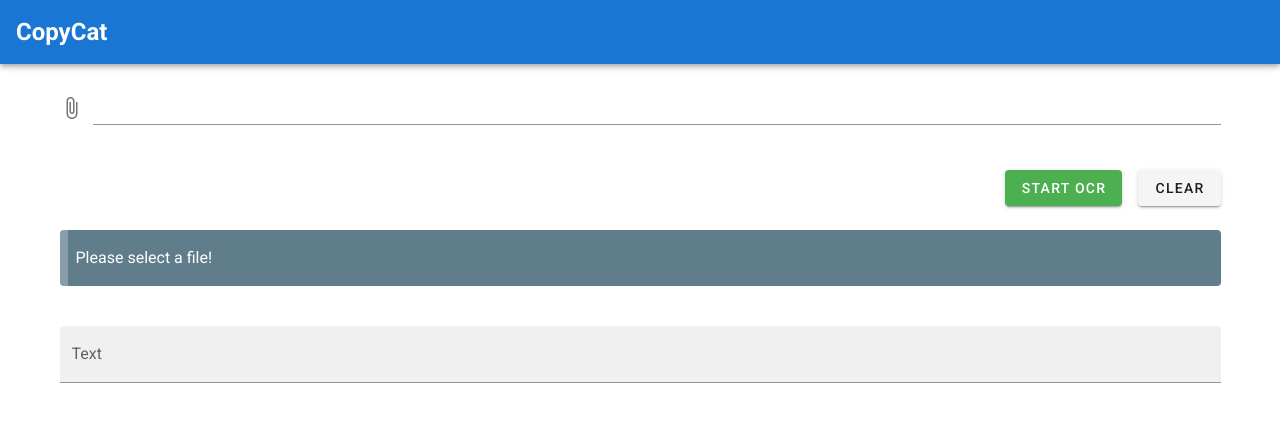
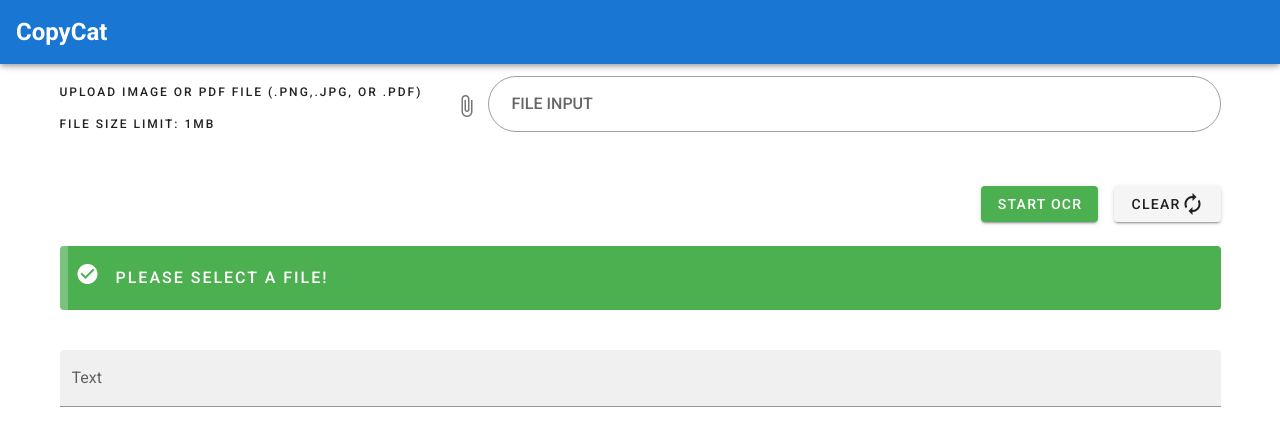
Before and after one commit to yhchan0918/OCRWebApp, a Vue app: page / in a window 1280 px wide. Both pictures are taken after a click on the button "START OCR". Shown: the top 446 px of the page. Built offline with nearby package versions, Linux system fonts and the light colour scheme.

Commit message:
API Call UPDATED WITH SPECIFIC ERR MSG AND IMPROVMENT OF UI

```diff
--- /dev/null
+++ b/src/components/TheAlert.vue
@@ -0,0 +1,19 @@
+<template>
+  <div>
+    <v-alert :type="type" border="left" dark>
+      {{ msg }}
+    </v-alert>
+  </div>
+</template>
+
+<script>
+export default {
+  name: "TheAlert",
+  data() {
+    return {};
+  },
+  props: ["msg", "type"],
+};
+</script>
+
+<style></style>
--- a/src/plugins/vuetify.js
+++ b/src/plugins/vuetify.js
@@ -1,7 +1,14 @@
-import Vue from 'vue';
-import Vuetify from 'vuetify/lib';
+import Vue from "vue";
+import Vuetify from "vuetify/lib";
 
 Vue.use(Vuetify);
 
 export default new Vuetify({
+  primary: "#1976D2",
+  secondary: "#424242",
+  accent: "#82B1FF",
+  error: "#FF5252",
+  info: "#2196F3",
+  success: "#4CAF50",
+  warning: "#FFC107",
 });
--- a/src/services/OCRService.js
+++ b/src/services/OCRService.js
@@ -6,6 +6,8 @@ export default {
     //Iteate over any file sent over appending the files to the form data.
     formData.append("file", files);
     //Make the request to the POST /multiple-files URL
-    return Api().post("/", formData, { onUploadProgress });
+    return Api().post("/", formData, {
+      onUploadProgress,
+    });
   },
 };
--- a/src/views/Home.vue
+++ b/src/views/Home.vue
@@ -1,28 +1,45 @@
 <template>
   <div class="home">
     <v-form ref="form">
-      <v-container>
-        <v-row justify="space-between">
-          <v-col cols="12" class="text-center">
-            <v-file-input ref="file" v-on:change="selectFile"> </v-file-input>
+      <v-container class="overline">
+        <v-row align-content="center" justify="space-between">
+          <v-col cols="4"
+            ><span>Upload image or PDF file (.png,.jpg, or .PDF)</span>
+            <p>file size limit: 1MB</p></v-col
+          >
+          <v-col cols="8" class="">
+            <v-file-input
+              label="File Input"
+              color="primary"
+              :clearable="false"
+              outlined
+              ref="file"
+              :accept="acceptedFormat"
+              @change="handleFileChange"
+              rounded
+              show-size
+            >
+            </v-file-input>
           </v-col>
         </v-row>
         <v-row justify="space-between">
           <v-col cols="6" class="text-center"> </v-col>
           <v-col cols="6" class="text-right">
             <v-btn class="mr-4" color="success" @click="submitFile"
-              >Start OCR</v-btn
+              >Start OCR
+            </v-btn>
+            <v-btn @click="clearResult" color=""
+              >Clear <v-icon>mdi-autorenew</v-icon></v-btn
             >
-            <v-btn @click="clearResult">Clear</v-btn>
           </v-col>
         </v-row>
         <v-row>
           <v-col cols="12">
-            <div v-if="currentFile">
+            <div v-if="isUploaded">
               <div>
                 <v-progress-linear
                   v-model="progress"
-                  color="light-blue"
+                  color="primary"
                   height="25"
                   reactive
                 >
@@ -32,9 +49,7 @@
             </div>
           </v-col>
         </v-row>
-        <v-alert v-if="message" border="left" color="blue-grey" dark>
-          {{ message }}
-        </v-alert>
+        <TheAlert v-if="message" :type="AlertTypes[0]" :msg="message" />
       </v-container>
 
       <v-container>
@@ -43,7 +58,7 @@
             <v-textarea
               auto-grow
               filled
-              color="deep-purple"
+              color="primary"
               label="Text"
               rows="1"
               v-model="resultText"
@@ -59,23 +74,26 @@
 <script>
 // @ is an alias to /src
 import OCRService from "@/services/OCRService.js";
+import TheAlert from "@/components/TheAlert.vue";
 export default {
   name: "Home",
   data() {
     return {
       currentFile: undefined,
       progress: 0,
+      AlertTypes: ["success"],
       message: "",
-      responseInfo: null,
+      acceptedFormat: [],
+      isUploaded: false,
+      IsParsed: false,
       resultText: "",
     };
   },
   methods: {
     //Clear Result
     clearResult() {
-      if (this.resultText) {
-        this.$refs.form.reset();
-      }
+      this.$refs.form.reset();
+      this.message = "";
     },
     //Submits all of the currentFile to the server
     submitFile() {
@@ -87,10 +105,33 @@ export default {
       this.message = "";
 
       OCRService.submitFile(this.currentFile, (event) => {
+        this.isUploaded = true;
         this.progress = Math.round((100 * event.loaded) / event.total);
       })
         .then((res) => {
-          this.message = res.data.message;
+          if (!res.data["IsErroredOnProcessing"]) {
+            switch (res.data["OCRExitCode"]) {
+              case 1:
+                this.message =
+                  "Parsed Successfully (Image / All pages parsed successfully)";
+                break;
+              case 2:
+                this.message =
+                  "Parsed Partially (Only few pages out of all the pages parsed successfully)";
+                break;
+              case 3:
+                this.message =
+                  "Image / All the PDF pages failed parsing (This happens mainly because the OCR engine fails to parse an image)";
+                break;
+              case 4:
+                this.message =
+                  "Error occurred when attempting to parse (This happens when a fatal error occurs during parsing )";
+                break;
+            }
+          } else {
+            this.message = res.data["ErrorMessage"];
+          }
+
           this.resultText = res.data["ParsedResults"][0].ParsedText;
         })
         .catch(() => {
@@ -100,13 +141,14 @@ export default {
         });
     },
     //Handles a change on the file upload
-    selectFile(file) {
+    handleFileChange(file) {
       this.progress = 0;
       this.currentFile = file;
-      console.log(this.currentFile);
     },
   },
   mounted() {},
-  components: {},
+  components: {
+    TheAlert,
+  },
 };
 </script>
```
